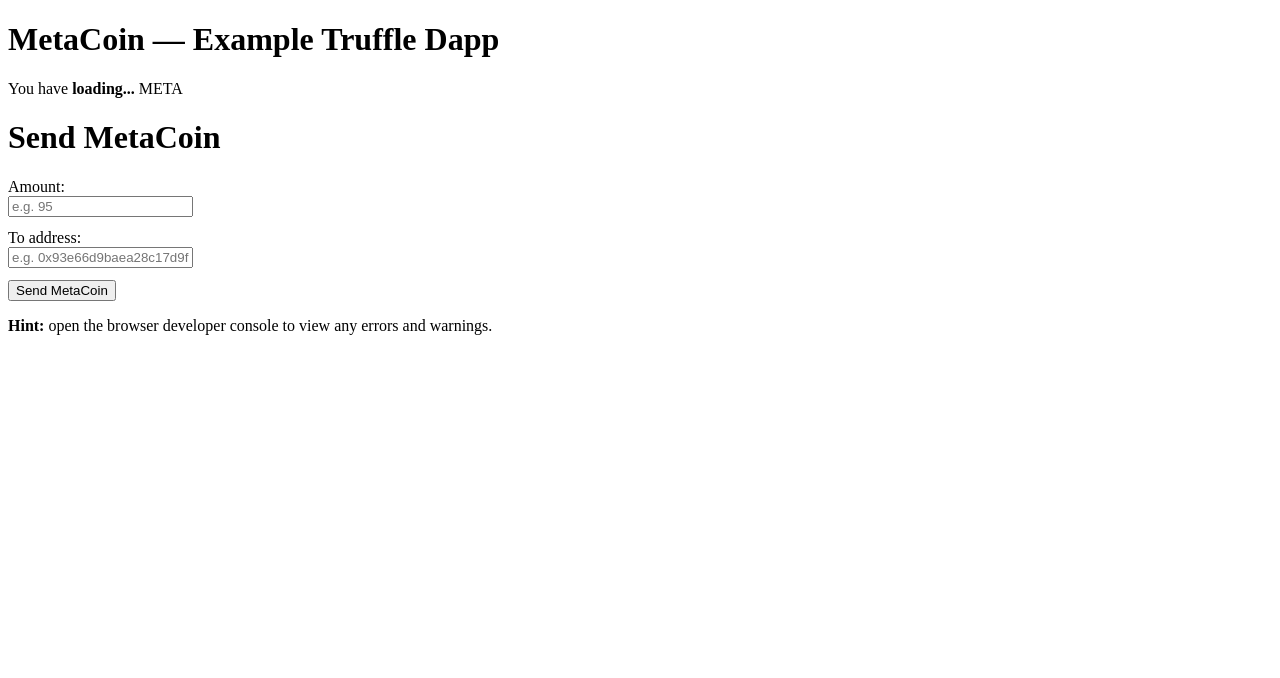
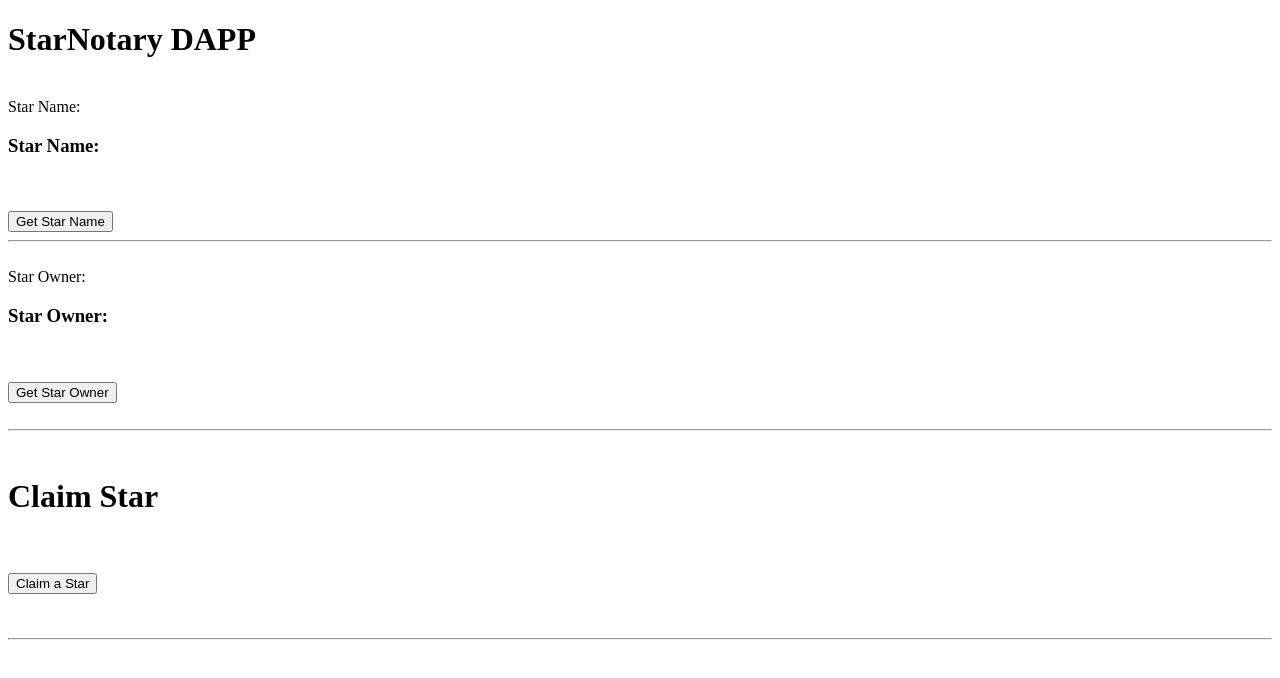
Before and after one commit to rellyrell24/starNotaryv1, a website built with webpack: page app/src/index.html in a window 1280 px wide. Built offline with nearby package versions, Linux system fonts and the light colour scheme; what web3 would draw is missing.

Commit message:
v1 complete

```diff
--- a/app/src/index.html
+++ b/app/src/index.html
@@ -1,7 +1,8 @@
 <!DOCTYPE html>
 <html>
   <head>
-    <title>MetaCoin | Truffle Webpack Demo w/ Frontend</title>
+    <title>StarNotary DAPP Front End</title>
+    <link href='https://fonts.googleapis.com/css?family=Open+Sans:400,700' rel='stylesheet' type='text/css'>
   </head>
   <style>
     input {
@@ -10,28 +11,25 @@
     }
   </style>
   <body>
-    <h1>MetaCoin — Example Truffle Dapp</h1>
-    <p>You have <strong class="balance">loading...</strong> META</p>
 
-    <h1>Send MetaCoin</h1>
+    <h1>StarNotary DAPP</h1>
 
-    <label for="amount">Amount:</label>
-    <input type="text" id="amount" placeholder="e.g. 95" />
+    <br><label for="name">Star Name:</label><h3 id='name'>Star Name: </h3>
+    <br><br><button onclick="App.starNameFunc()">Get Star Name</button>
+    <hr>
+    <br><label for="owner">Star Owner:</label><h3 id='owner'>Star Owner: </h3>
+    <br><br><button onclick="App.starOwnerFunc()">Get Star Owner</button>
+    <br><br>
+    <hr>
+    <br>
+      <h1>Claim Star</h1>
+      <br><br><button id="claimStar" onclick="App.claimStarFunc()">Claim a Star</button>
+      <br><br>
+      <br>
+      <hr>
+        <span id="status"></span>
+      <br>
 
-    <label for="receiver">To address:</label>
-    <input
-      type="text"
-      id="receiver"
-      placeholder="e.g. 0x93e66d9baea28c17d9fc393b53e3fbdd76899dae"
-    />
-
-    <button onclick="App.sendCoin()">Send MetaCoin</button>
-
-    <p id="status"></p>
-    <p>
-      <strong>Hint:</strong> open the browser developer console to view any
-      errors and warnings.
-    </p>
     <script src="index.js"></script>
   </body>
 </html>
--- a/app/src/index.js
+++ b/app/src/index.js
@@ -1,5 +1,5 @@
 import Web3 from "web3";
-import metaCoinArtifact from "../../build/contracts/MetaCoin.json";
+import starNotaryArtifact from "../../build/contracts/StarNotary.json";
 
 const App = {
   web3: null,
@@ -12,9 +12,9 @@
     try {
       // get contract instance
       const networkId = await web3.eth.net.getId();
-      const deployedNetwork = metaCoinArtifact.networks[networkId];
+      const deployedNetwork = starNotaryArtifact.networks[networkId];
       this.meta = new web3.eth.Contract(
-        metaCoinArtifact.abi,
+        starNotaryArtifact.abi,
         deployedNetwork.address,
       );
 
@@ -28,31 +28,34 @@
     }
   },
 
-  refreshBalance: async function() {
-    const { getBalance } = this.meta.methods;
-    const balance = await getBalance(this.account).call();
-
-    const balanceElement = document.getElementsByClassName("balance")[0];
-    balanceElement.innerHTML = balance;
-  },
-
-  sendCoin: async function() {
-    const amount = parseInt(document.getElementById("amount").value);
-    const receiver = document.getElementById("receiver").value;
-
-    this.setStatus("Initiating transaction... (please wait)");
-
-    const { sendCoin } = this.meta.methods;
-    await sendCoin(receiver, amount).send({ from: this.account });
-
-    this.setStatus("Transaction complete!");
-    this.refreshBalance();
-  },
-
   setStatus: function(message) {
     const status = document.getElementById("status");
     status.innerHTML = message;
   },
+
+  // function called to show the starName
+  starNameFunc: async function() {
+    const { starName } = this.meta.methods; // to be able to use the functions in your Smart Contract use destructuring to get the function to be call
+    const response = await starName().call(); // calling the starName property from your Smart Contract.
+    const owner = document.getElementById("name"); // Updating Html
+    owner.innerHTML = response;
+  },
+
+  // function called to show the starOwner
+  starOwnerFunc: async function() {
+    const { starOwner } = this.meta.methods; // to be able to use the functions in your Smart Contract use destructuring to get the function to be call
+    const response = await starOwner().call(); // calling the starOwner property from your Smart Contract.
+    const owner = document.getElementById("owner"); // Updating Html
+    owner.innerHTML = response;
+  },
+
+  // function called to claim a Star
+  claimStarFunc: async function(){
+    const { claimStar, starOwner } = this.meta.methods; // to be able to use the functions in your Smart Contract use destructuring to get the function to be call
+    await claimStar().send({from: this.account}); // Use `send` instead of `call` when you called a function in your Smart Contract
+    const response = await starOwner().call();
+    App.setStatus("New Star Owner is " + response + ".");
+  }
 };
 
 window.App = App;
```
